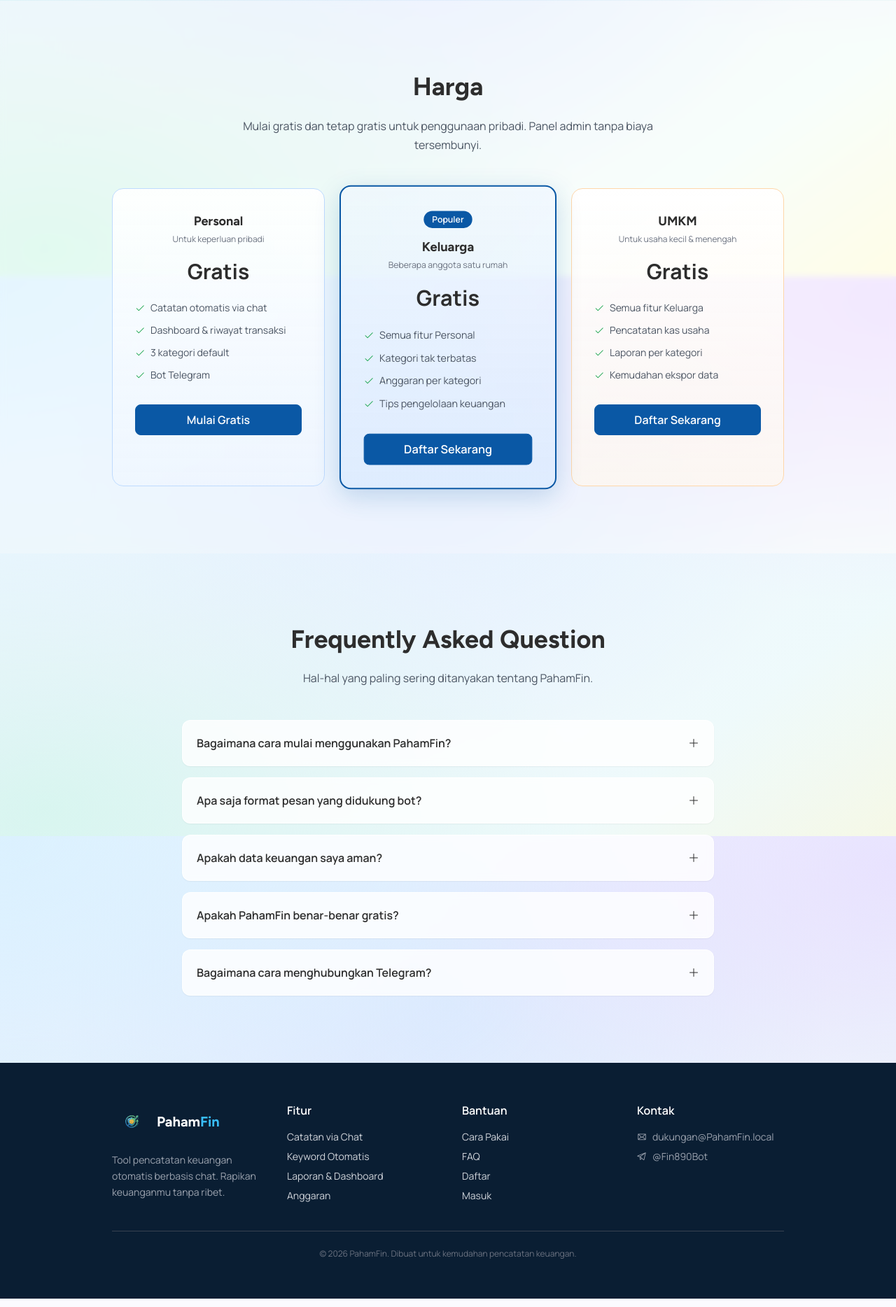
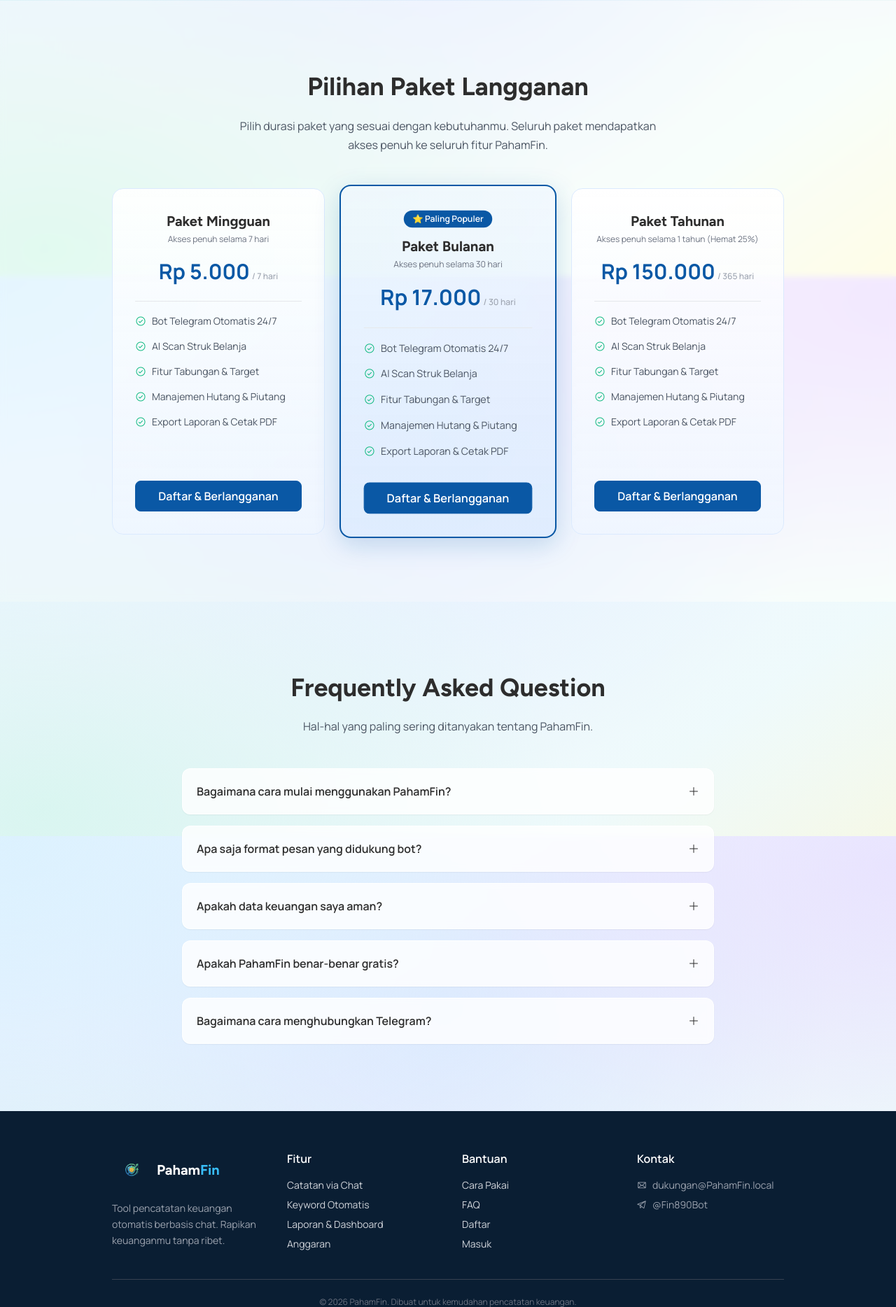
Before and after one commit to AraBintang/PahamFin, a PHP site: page /index.php in a window 1280 px wide. Shown: the part 3605-5473 px from the top of the page at 70% size. Run offline with PHP 8.4, Linux system fonts and the light colour scheme; data that the repository does not hold is empty; some libraries are stand-ins or nearby versions.

Commit message:
Connect landing page pricing section to dynamic database subscription plans

```diff
--- a/pages/landing.php
+++ b/pages/landing.php
@@ -453,62 +453,46 @@ $isLoggedIn = !empty($_SESSION['user_id']);
 </section>
 
 <!-- ===================== HARGA ===================== -->
+<?php
+$landingPlans = PahamFin_get_subscription_plans($pdo, true);
+?>
 <section id="harga" class="py-16 lg:py-24 bg-white/60 dark:bg-slate-900/80 backdrop-blur-sm">
     <div class="max-w-[1440px] mx-auto px-4 lg:px-10 xl:px-40">
         <div class="text-center mb-12">
-            <h2 class="font-display text-[26px] lg:text-[36px] font-bold text-dark dark:text-white">Harga</h2>
-            <p class="mt-4 text-gray-600 dark:text-slate-300 max-w-[640px] mx-auto leading-[170%]">Mulai gratis dan tetap gratis untuk penggunaan pribadi. Panel admin tanpa biaya tersembunyi.</p>
+            <h2 class="font-display text-[26px] lg:text-[36px] font-bold text-dark dark:text-white">Pilihan Paket Langganan</h2>
+            <p class="mt-4 text-gray-600 dark:text-slate-300 max-w-[640px] mx-auto leading-[170%]">Pilih durasi paket yang sesuai dengan kebutuhanmu. Seluruh paket mendapatkan akses penuh ke seluruh fitur PahamFin.</p>
         </div>
         <div class="grid grid-cols-1 md:grid-cols-3 gap-6">
-            <div class="rounded-2xl p-8 border border-blue-200 dark:border-slate-700 text-center bg-gradient-to-b from-white/90 to-blue-50/70 dark:from-slate-800/80 dark:to-slate-700/60 border border-blue-100 dark:border-slate-700">
-                <h3 class="font-display text-lg font-bold text-dark dark:text-white">Personal</h3>
-                <p class="text-xs text-gray-500 dark:text-slate-400 mt-1">Untuk keperluan pribadi</p>
-                <p class="mt-5"><span class="text-3xl font-bold text-dark dark:text-white">Gratis</span></p>
-                <ul class="mt-6 space-y-3 text-sm text-gray-600 dark:text-slate-300 text-left">
-                    <li class="flex items-center gap-2"><i class="ph ph-check text-green-600 dark:text-green-400"></i> Catatan otomatis via chat</li>
-                    <li class="flex items-center gap-2"><i class="ph ph-check text-green-600 dark:text-green-400"></i> Dashboard & riwayat transaksi</li>
-                    <li class="flex items-center gap-2"><i class="ph ph-check text-green-600 dark:text-green-400"></i> 3 kategori default</li>
-                    <li class="flex items-center gap-2"><i class="ph ph-check text-green-600 dark:text-green-400"></i> Bot Telegram</li>
-                </ul>
+            <?php foreach ($landingPlans as $idx => $plan):
+                $isPopular = (stripos($plan['name'], 'Bulan') !== false || (int)$plan['duration_days'] === 30);
+            ?>
+            <div class="rounded-2xl p-8 border text-center relative flex flex-col justify-between transition-all <?= $isPopular ? 'border-2 border-primary scale-[1.02] shadow-[0_10px_35px_rgba(10,88,165,0.2)] bg-gradient-to-b from-blue-50/60 to-blue-100/80 dark:from-slate-800/80 dark:to-blue-900/30' : 'border-blue-100 dark:border-slate-700 bg-gradient-to-b from-white/90 to-blue-50/70 dark:from-slate-800/80 dark:to-slate-700/60' ?>">
+                <div>
+                    <?php if ($isPopular): ?>
+                        <span class="inline-block bg-primary text-white text-xs font-semibold px-3 py-1 rounded-full mb-3">⭐ Paling Populer</span>
+                    <?php endif; ?>
+                    <h3 class="font-display text-xl font-bold text-dark dark:text-white"><?= htmlspecialchars($plan['name']) ?></h3>
+                    <p class="text-xs text-gray-500 dark:text-slate-400 mt-1"><?= htmlspecialchars($plan['description'] ?: 'Masa aktif ' . (int)$plan['duration_days'] . ' Hari') ?></p>
+                    <p class="mt-5">
+                        <span class="text-3xl font-extrabold text-primary dark:text-blue-400">Rp <?= number_format($plan['price'], 0, ',', '.') ?></span>
+                        <span class="text-xs text-gray-400 font-medium"> / <?= (int)$plan['duration_days'] ?> hari</span>
+                    </p>
+                    <ul class="mt-6 space-y-3 text-sm text-gray-600 dark:text-slate-300 text-left border-t border-gray-200 dark:border-slate-700/50 pt-4">
+                        <li class="flex items-center gap-2"><i class="ph ph-check-circle text-emerald-500 text-base"></i> Bot Telegram Otomatis 24/7</li>
+                        <li class="flex items-center gap-2"><i class="ph ph-check-circle text-emerald-500 text-base"></i> AI Scan Struk Belanja</li>
+                        <li class="flex items-center gap-2"><i class="ph ph-check-circle text-emerald-500 text-base"></i> Fitur Tabungan & Target</li>
+                        <li class="flex items-center gap-2"><i class="ph ph-check-circle text-emerald-500 text-base"></i> Manajemen Hutang & Piutang</li>
+                        <li class="flex items-center gap-2"><i class="ph ph-check-circle text-emerald-500 text-base"></i> Export Laporan & Cetak PDF</li>
+                    </ul>
+                </div>
+
                 <?php if (!$isLoggedIn): ?>
-                <a href="<?= PahamFin_URL_AUTH ?>/register.php" class="mt-8 inline-flex w-full justify-center h-11 items-center bg-primary text-white border border-primary font-semibold rounded-lg transition-colors hover:opacity-90">Mulai Gratis</a>
+                    <a href="<?= PahamFin_URL_AUTH ?>/register.php" class="mt-8 inline-flex w-full justify-center h-11 items-center bg-primary text-white border border-primary font-semibold rounded-lg transition-colors hover:opacity-90">Daftar & Berlangganan</a>
                 <?php else: ?>
-                <a href="index.php" class="mt-8 inline-flex w-full justify-center h-11 items-center bg-primary text-white border border-primary font-semibold rounded-lg">Buka Dashboard</a>
+                    <a href="pages/pricing.php" class="mt-8 inline-flex w-full justify-center h-11 items-center bg-primary text-white border border-primary font-semibold rounded-lg hover:opacity-90">Beli Paket Ini</a>
                 <?php endif; ?>
             </div>
-            <div class="rounded-2xl p-8 border-2 border-primary text-center scale-[1.02] shadow-[0_10px_35px_rgba(10,88,165,0.2)] bg-gradient-to-b from-blue-50/60 to-blue-100/80 dark:from-slate-800/80 dark:to-blue-900/30">
-                <span class="inline-block bg-primary text-white text-xs font-semibold px-3 py-1 rounded-full mb-3">Populer</span>
-                <h3 class="font-display text-lg font-bold text-dark dark:text-white">Keluarga</h3>
-                <p class="text-xs text-gray-500 dark:text-slate-400 mt-1">Beberapa anggota satu rumah</p>
-                <p class="mt-5"><span class="text-3xl font-bold text-dark dark:text-white">Gratis</span></p>
-                <ul class="mt-6 space-y-3 text-sm text-gray-600 dark:text-slate-300 text-left">
-                    <li class="flex items-center gap-2"><i class="ph ph-check text-green-600 dark:text-green-400"></i> Semua fitur Personal</li>
-                    <li class="flex items-center gap-2"><i class="ph ph-check text-green-600 dark:text-green-400"></i> Kategori tak terbatas</li>
-                    <li class="flex items-center gap-2"><i class="ph ph-check text-green-600 dark:text-green-400"></i> Anggaran per kategori</li>
-                    <li class="flex items-center gap-2"><i class="ph ph-check text-green-600 dark:text-green-400"></i> Tips pengelolaan keuangan</li>
-                </ul>
-                <?php if (!$isLoggedIn): ?>
-                <a href="<?= PahamFin_URL_AUTH ?>/register.php" class="mt-8 inline-flex w-full justify-center h-11 items-center bg-primary text-white border border-primary font-semibold rounded-lg">Daftar Sekarang</a>
-                <?php else: ?>
-                <a href="index.php" class="mt-8 inline-flex w-full justify-center h-11 items-center bg-primary text-white border border-primary font-semibold rounded-lg">Lanjut ke Dashboard</a>
-                <?php endif; ?>
-            </div>
-            <div class="rounded-2xl p-8 border border-orange-200 dark:border-slate-700 text-center bg-gradient-to-b from-white/90 to-orange-50/70 dark:from-slate-800/80 dark:to-slate-700/60 border border-orange-100 dark:border-slate-700">
-                <h3 class="font-display text-lg font-bold text-dark dark:text-white">UMKM</h3>
-                <p class="text-xs text-gray-500 dark:text-slate-400 mt-1">Untuk usaha kecil & menengah</p>
-                <p class="mt-5"><span class="text-3xl font-bold text-dark dark:text-white">Gratis</span></p>
-                <ul class="mt-6 space-y-3 text-sm text-gray-600 dark:text-slate-300 text-left">
-                    <li class="flex items-center gap-2"><i class="ph ph-check text-green-600 dark:text-green-400"></i> Semua fitur Keluarga</li>
-                    <li class="flex items-center gap-2"><i class="ph ph-check text-green-600 dark:text-green-400"></i> Pencatatan kas usaha</li>
-                    <li class="flex items-center gap-2"><i class="ph ph-check text-green-600 dark:text-green-400"></i> Laporan per kategori</li>
-                    <li class="flex items-center gap-2"><i class="ph ph-check text-green-600 dark:text-green-400"></i> Kemudahan ekspor data</li>
-                </ul>
-                <?php if (!$isLoggedIn): ?>
-                <a href="<?= PahamFin_URL_AUTH ?>/register.php" class="mt-8 inline-flex w-full justify-center h-11 items-center bg-primary text-white border border-primary font-semibold rounded-lg">Daftar Sekarang</a>
-                <?php else: ?>
-                <a href="index.php" class="mt-8 inline-flex w-full justify-center h-11 items-center bg-primary text-white border border-primary font-semibold rounded-lg">Buka Dashboard</a>
-                <?php endif; ?>
-            </div>
+            <?php endforeach; ?>
         </div>
     </div>
 </section>
```
